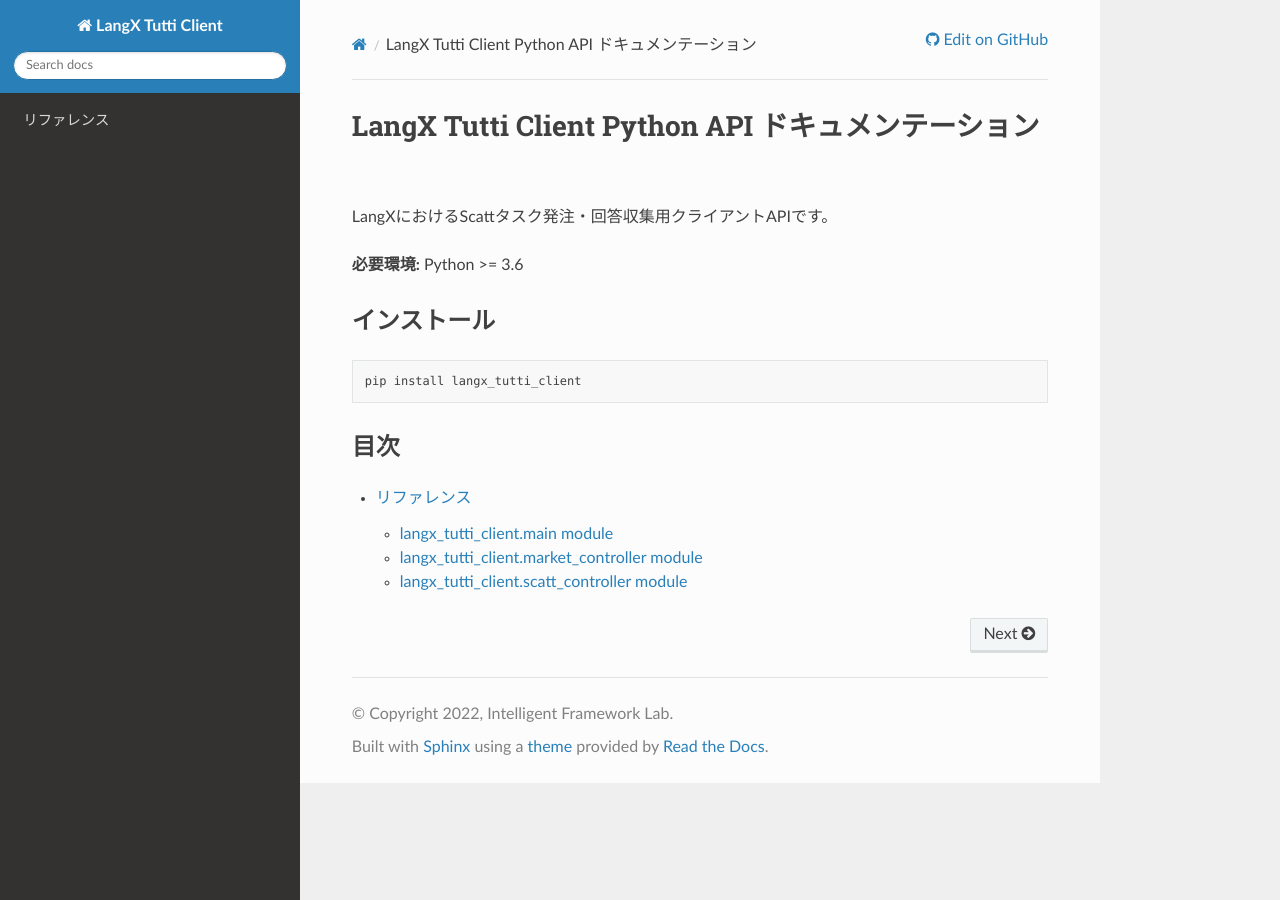
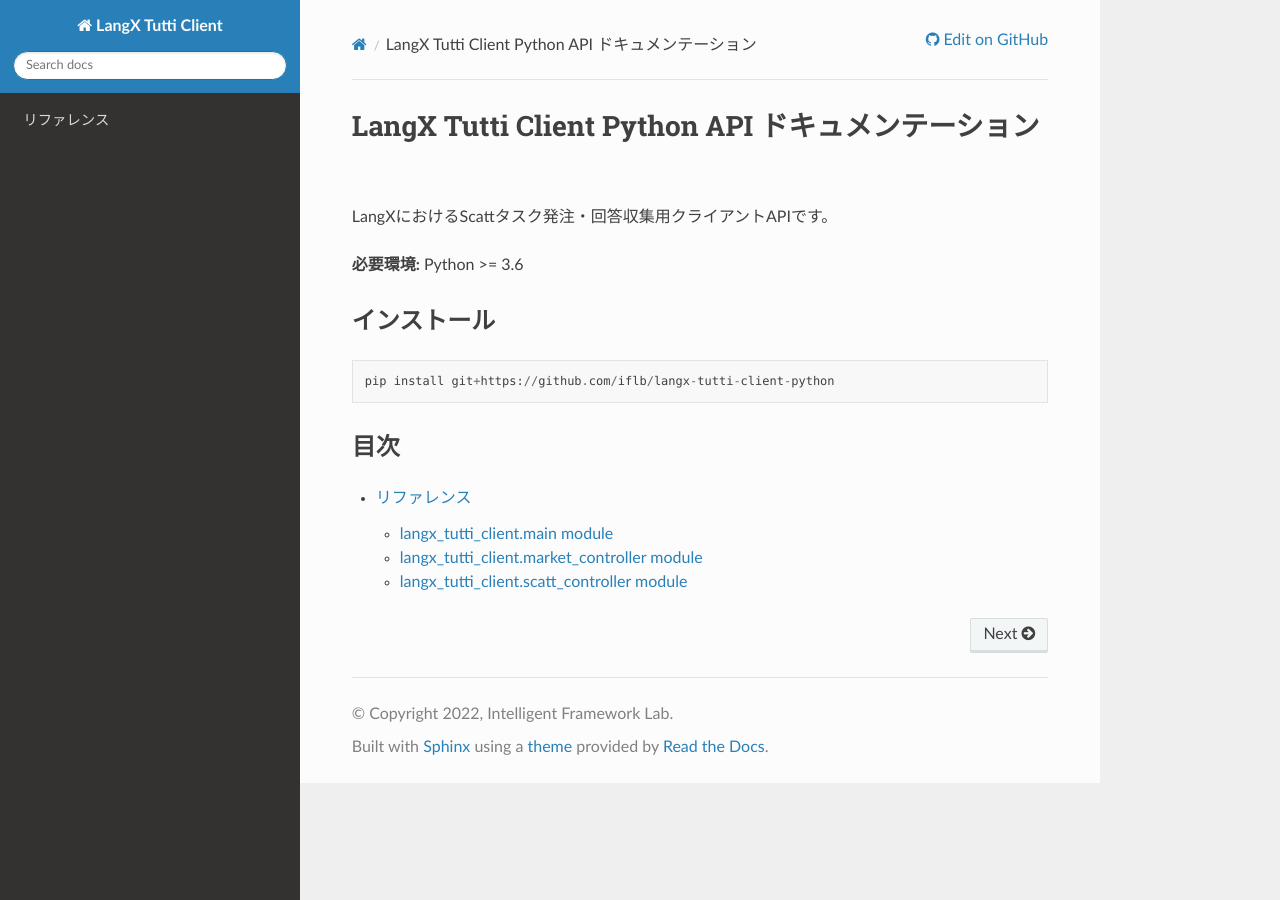
Before and after one commit to iflb/langx-tutti-client-python, a Sphinx documentation site: the page built from docs/index.md, in a window 1280 px wide. Built offline with Sphinx 7.4.7 and the Read the Docs theme 2.0.0, drawn with Linux system fonts in a browser that asks for light colours.

Commit message:
fixed installation command in doc

````diff
--- a/docs/index.md
+++ b/docs/index.md
@@ -11,7 +11,7 @@
 ## インストール
 
 ```
-pip install langx_tutti_client
+pip install git+https://github.com/iflb/langx-tutti-client-python
 ```
 
 ## 目次
````
